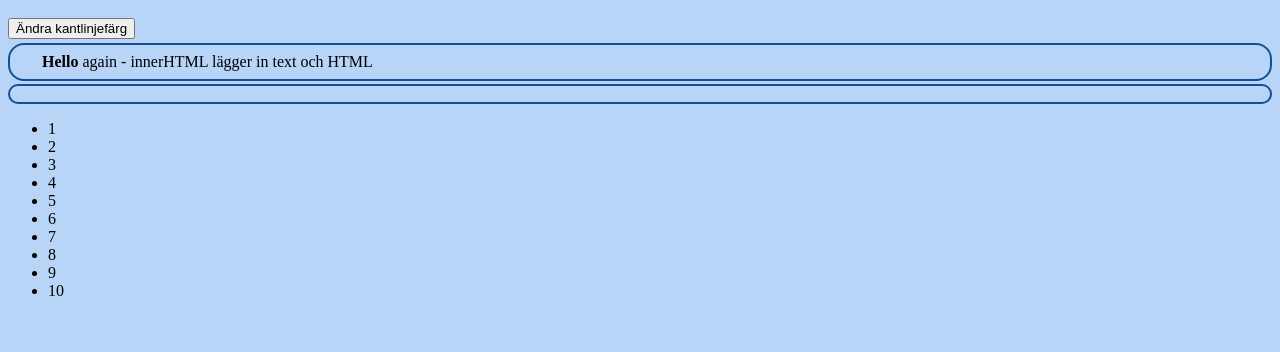
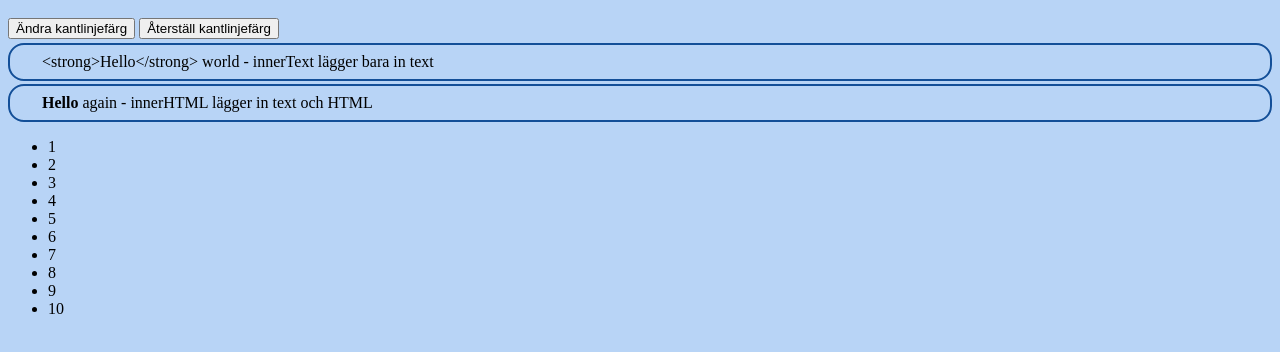
Before and after one commit to cm-net21-webbramverk/03-lesson, a website: page index.html in a window 1280 px wide. Shown: the part 48-400 px from the top of the page. Drawn offline with Linux system fonts and the light colour scheme.

Commit message:
Restore border

```diff
--- a/index.html
+++ b/index.html
@@ -8,6 +8,7 @@
 	<main>
 		<h1> Rubrik </h1>
 		<button id="border-button"> Ändra kantlinjefärg </button>
+		<button id="restore-button"> Återställ kantlinjefärg </button>
 		<section> </section>
 		<section> </section>
 	<!-- lägga till en <ul> här	 -->
--- a/script.js
+++ b/script.js
@@ -1,5 +1,5 @@
 let section1 = document.querySelector('section')
-let section2 = document.querySelector('main > :nth-child(3)')
+let section2 = document.querySelector('main > :nth-child(5)')
 
 section1.innerText = '<strong>Hello</strong> world - innerText lägger bara in text'
 
@@ -20,11 +20,18 @@ for( let i=1; i<=10; i++ ) {
 let main = document.querySelector('main')
 main.appendChild(lista)
 
+let sections = document.querySelectorAll('section')
 let borderButton = document.querySelector('#border-button')
 borderButton.addEventListener('click', event => {
 	// console.log('event object: ', event)
-	let sections = document.querySelectorAll('section')
 	sections.forEach(s => {
 		s.className = 'modified-border'
 	})
 })
+let restoreButton = document.querySelector('#restore-button')
+restoreButton.addEventListener('click', event => {
+	// console.log('event object: ', event)
+	sections.forEach(s => {
+		s.className = ''
+	})
+})
```
